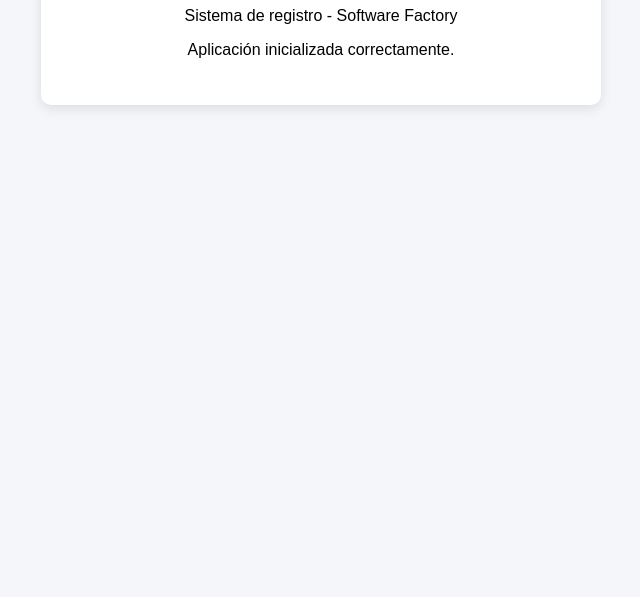
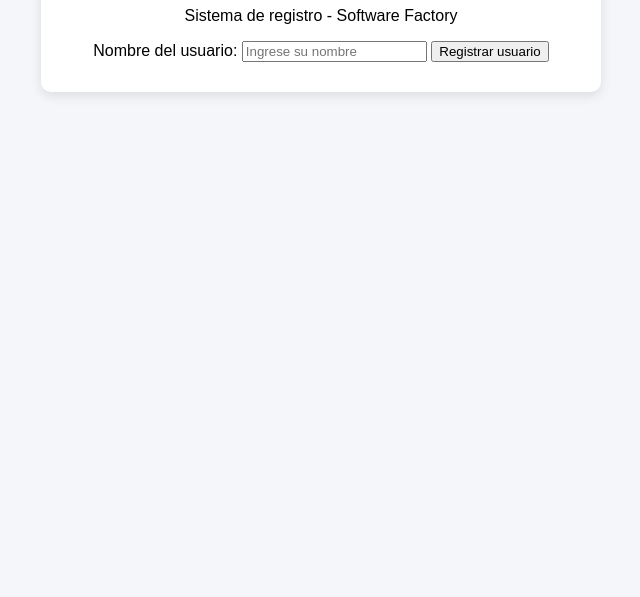
Before and after one commit to AndyMorales8748544/SF_B2_Morales_Andy, a plain HTML site: page index.html in a window 1280 px wide. Shown: the part 203-800 px from the top of the page, without its empty margins (319-959 px from the left). Drawn offline with Linux system fonts and the light colour scheme.

Commit message:
Agregar formulario HTML para registro de usuarios

```diff
--- a/index.html
+++ b/index.html
@@ -10,10 +10,21 @@
     <main class="contenedor">
       <h1>SF - Registro de Usuarios</h1>
       <p>Sistema de registro - Software Factory</p>
-      <div id="aplicacion">
-        <p>Aplicación inicializada correctamente.</p>
-      </div>
+
+      <form id="formRegistro">
+        <label for="nombre">Nombre del usuario:</label>
+        <input
+          type="text"
+          id="nombre"
+          name="nombre"
+          placeholder="Ingrese su nombre"
+        />
+        <button type="submit">Registrar usuario</button>
+      </form>
+
+      <output id="mensaje" for="nombre" aria-live="polite"></output>
     </main>
+
     <script src="script.js"></script>
   </body>
 </html>
```
